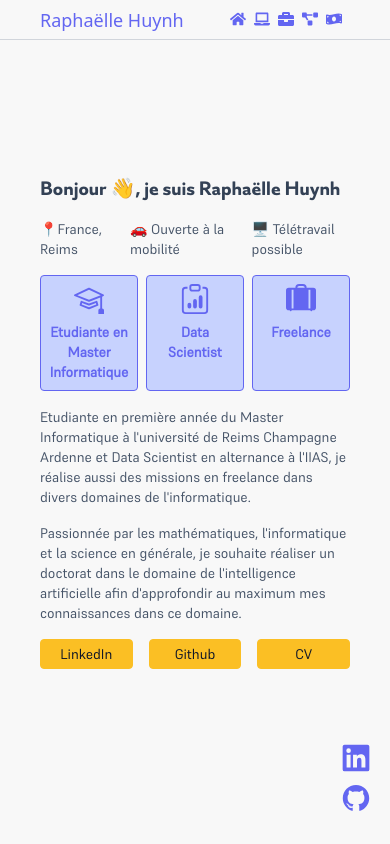
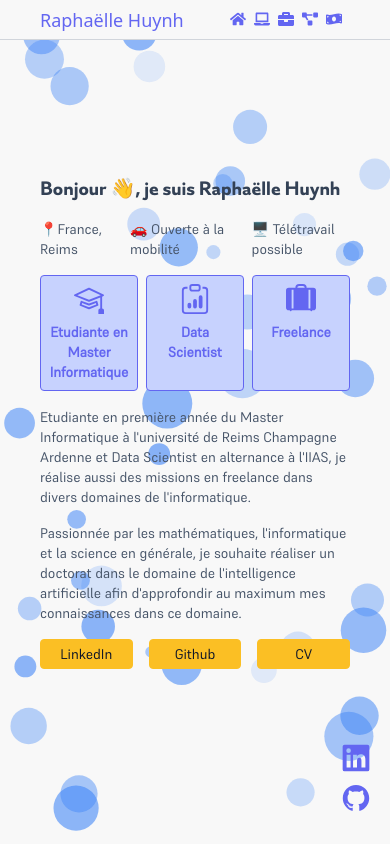
Before and after one commit to RaphHuynh/portfolio, a React (Vite) app: page / in a window 390 px wide. Shown: the top 844 px of the page. Built offline with nearby package versions, Linux system fonts and the light colour scheme.

Commit message:
bubbles effect

```diff
--- a/src/App.jsx
+++ b/src/App.jsx
@@ -9,6 +9,7 @@ import Experience from './components/page/Experience';
 import Work from './components/page/Work';
 import AOS from 'aos';
 import Tarif from './components/page/Tarif';
+import AnimatedBubbles from './components/effect/AnimatedBubbles';
 
 AOS.init({
   once: true,
@@ -47,6 +48,7 @@ function App() {
   return (
     <div className='w-full'>
       <Nav/>
+      <AnimatedBubbles/>
       <NavReseaux
         github={github}
         linkedln={linkedln}
--- /dev/null
+++ b/src/components/effect/AnimatedBubbles.jsx
@@ -0,0 +1,74 @@
+import React, { useEffect, useRef } from 'react';
+
+const AnimatedBubbles = () => {
+  const canvasRef = useRef(null);
+
+  useEffect(() => {
+    const canvas = canvasRef.current;
+    const ctx = canvas.getContext('2d');
+    canvas.width = window.innerWidth;
+    canvas.height = window.innerHeight;
+
+    const bubbles = [];
+    const bubbleCount = 50;
+
+    class Bubble {
+        constructor() {
+          this.x = Math.random() * canvas.width;
+          this.y = canvas.height + Math.random() * canvas.height;
+          this.radius = Math.random() * 20 + 5;
+          this.speed = Math.random() * 3 + 1;
+          this.opacity = Math.random() * 0.5 + 0.1;
+        }
+
+        draw() {
+          ctx.beginPath();
+          ctx.arc(this.x, this.y, this.radius, 0, Math.PI * 2);
+          ctx.fillStyle = `rgba(59, 130, 246, ${this.opacity})`;
+          ctx.fill();
+        }
+
+        update() {
+          this.y -= this.speed;
+          if (this.y + this.radius < 0) {
+            this.y = canvas.height + this.radius;
+          }
+        }
+      }
+
+    for (let i = 0; i < bubbleCount; i++) {
+      bubbles.push(new Bubble());
+    }
+
+    function animate() {
+      ctx.clearRect(0, 0, canvas.width, canvas.height);
+      bubbles.forEach(bubble => {
+        bubble.draw();
+        bubble.update();
+      });
+      requestAnimationFrame(animate);
+    }
+
+    animate();
+
+    const handleResize = () => {
+      canvas.width = window.innerWidth;
+      canvas.height = window.innerHeight;
+    };
+
+    window.addEventListener('resize', handleResize);
+
+    return () => {
+      window.removeEventListener('resize', handleResize);
+    };
+  }, []);
+
+  return (
+    <canvas
+      ref={canvasRef}
+      className="fixed inset-0 z-0"
+    />
+  );
+};
+
+export default AnimatedBubbles;
--- a/src/components/navigation/Nav.jsx
+++ b/src/components/navigation/Nav.jsx
@@ -13,7 +13,7 @@ function Nav() {
 
     return (
         <div>
-            <nav className="fixed w-full h-10 lg:h-20 z-10 px-10 lg:px-32 border-b border-gray-300 flex justify-between">
+            <nav className="fixed w-full h-10 lg:h-20 z-20 px-10 lg:px-32 border-b border-gray-300 flex justify-between">
                 <div className='flex items-center w-full justify-between'>
                     <h3 className='text-indigo-500 text-lg md:text-2xl'>Raphaëlle Huynh</h3>
                     <div className='flex'>
--- a/src/components/navigation/NavReseaux.jsx
+++ b/src/components/navigation/NavReseaux.jsx
@@ -7,7 +7,7 @@ function NavReseaux(props){
 
     //Affichage
     return [
-        <div className="fixed z-10 lg:bottom-0 lg:left-0 lg:right-full lg:mx-8 ml-auto right-5 bottom-5 w-fit">
+        <div className="fixed z-20 lg:bottom-0 lg:left-0 lg:right-full lg:mx-8 ml-auto right-5 bottom-5 w-fit">
             <a href={props.linkedln.content} target="_blank" rel="noreferrer">
                 <svg viewBox="0 0 128 128" className="transition delay-75 w-7 fill-indigo-500 hover:fill-indigo-300">
                     <path d="M116 3H12a8.91 8.91 0 00-9 8.8v104.42a8.91 8.91 0 009 8.78h104a8.93 8.93 0 009-8.81V11.77A8.93 8.93 0 00116 3zM39.17 107H21.06V48.73h18.11zm-9-66.21a10.5 10.5 0 1110.49-10.5 10.5 10.5 0 01-10.54 10.48zM107 107H88.89V78.65c0-6.75-.12-15.44-9.41-15.44s-10.87 7.36-10.87 15V107H50.53V48.73h17.36v8h.24c2.42-4.58 8.32-9.41 17.13-9.41C103.6 47.28 107 59.35 107 75z"></path>
--- a/src/components/page/Competence.jsx
+++ b/src/components/page/Competence.jsx
@@ -17,7 +17,7 @@ function Competence(){
 
     //Affichage
     return (
-        <section className='flex flex-col min-h-screen w-full p-10 lg:px-32 justify-center' id="Competence">
+        <section className='flex flex-col min-h-screen w-full p-10 lg:px-32 justify-center z-10' id="Competence">
             <h1 className='text-2xl md:text-3xl lg:text-5xl text-slate-700 h-fit py-2 w-fit mb-10' data-aos="fade-up">
                 💻 Compétences
             </h1>
--- a/src/components/page/Experience.jsx
+++ b/src/components/page/Experience.jsx
@@ -90,7 +90,7 @@ function Experience() {
     ];
 
     return (
-        <section className='flex flex-col min-h-screen w-full p-10 lg:px-32 justify-center' id="Experience">
+        <section className='flex flex-col min-h-screen w-full p-10 lg:px-32 justify-center z-10' id="Experience">
             <h1 className='text-2xl md:text-3xl lg:text-5xl text-slate-700 h-fit py-2 w-fit mb-10'
                 data-aos="fade-up"
             >
--- a/src/components/page/Home.jsx
+++ b/src/components/page/Home.jsx
@@ -36,20 +36,20 @@ const itemVariants = (delay) => ({
 function Home() {
     return (
         <motion.section
-            className='flex flex-col sm:flex-row min-h-screen w-full px-10 lg:px-32 gap-20 items-center justify-center'
+            className='flex flex-col sm:flex-row min-h-screen w-full px-10 lg:px-32 gap-20 items-center justify-center z-10'
             id='Home'
             variants={fadeInOutVariants}
             initial='hidden'
             animate='visible'
             exit='exit'
         >
-            <motion.article className='w-full lg:w-2/3'>
-                <motion.h1 className='text-xl md:text-4xl lg:text-6xl pb-4 lg:pb-10 text-slate-700'
+            <motion.article className='w-full lg:w-2/3 z-10'>
+                <motion.h1 className='text-xl md:text-4xl lg:text-6xl pb-4 lg:pb-10 text-slate-700 z-10'
                     variants={itemVariants(0)}
                 >
                     Bonjour 👋, je suis Raphaëlle Huynh
                 </motion.h1>
-                <motion.p className='flex text-sm lg:text-lg pb-4 lg:pb-6 gap-4 text-slate-600'>
+                <motion.p className='flex text-sm lg:text-lg pb-4 lg:pb-6 gap-4 text-slate-600 z-10'>
                     <motion.span
                         variants={itemVariants(0.2)}
                     >
@@ -67,7 +67,7 @@ function Home() {
                     </motion.span>
                 </motion.p>
                 <motion.div className='grid grid-cols-3 gap-2 md:gap-4 pb-4 lg:pb-6'>
-                    <motion.div className='px-4 py-2 md:py-6 rounded flex flex-col items-center text-center h-full border border-indigo-500 bg-indigo-200'
+                    <motion.div className='px-4 py-2 md:py-6 rounded flex flex-col items-center text-center h-full border border-indigo-500 bg-indigo-200 z-10'
                         variants={itemVariants(0.8)}
                     >
                         <svg xmlns="http://www.w3.org/2000/svg" width="30" height="30" class="bi bi-mortarboard" viewBox="0 0 16 16" className='fill-indigo-500 mb-2'>
@@ -77,7 +77,7 @@ function Home() {
                         <p className='text-sm md:text-lg lg:text-xl font-black text-indigo-500'>Etudiante en Master Informatique</p>
                     </motion.div>
 
-                    <motion.div className='px-4 py-2 md:py-6 rounded flex flex-col items-center text-center h-full border border-indigo-500 bg-indigo-200'
+                    <motion.div className='px-4 py-2 md:py-6 rounded flex flex-col items-center text-center h-full border border-indigo-500 bg-indigo-200 z-10'
                         variants={itemVariants(1)}
                     >
                         <svg xmlns="http://www.w3.org/2000/svg" width="30" height="30" class="bi bi-mortarboard" viewBox="0 0 16 16" className='fill-indigo-500 mb-2'>
@@ -88,7 +88,7 @@ function Home() {
                         <p className='text-sm md:text-lg lg:text-xl font-black text-indigo-500'>Data Scientist</p>
                     </motion.div>
 
-                    <motion.div className='px-4 py-2 md:py-6 rounded flex flex-col items-center text-center h-full border border-indigo-500 bg-indigo-200'
+                    <motion.div className='px-4 py-2 md:py-6 rounded flex flex-col items-center text-center h-full border border-indigo-500 bg-indigo-200 z-10'
                         variants={itemVariants(1.2)}
                     >
                         <svg xmlns="http://www.w3.org/2000/svg" width="30" height="30" class="bi bi-mortarboard" viewBox="0 0 16 16" className='fill-indigo-500 mb-2'>
@@ -97,36 +97,36 @@ function Home() {
                         <p className='text-sm md:text-lg lg:text-xl font-black text-indigo-500'>Freelance</p>
                     </motion.div>
                 </motion.div>
-                <motion.p className='text-sm md:text-lg pb-4 lg:pb-6 text-slate-600'
+                <motion.p className='text-sm md:text-lg pb-4 lg:pb-6 text-slate-600 z-10'
                     variants={itemVariants(1.4)}
                 >
                     Etudiante en première année du Master Informatique à l'université de Reims Champagne Ardenne et Data Scientist en alternance à l'IIAS, je réalise aussi des missions en freelance dans divers domaines de l'informatique.
                 </motion.p>
-                <motion.p className='text-sm md:text-lg pb-4 lg:pb-6 text-slate-600'
+                <motion.p className='text-sm md:text-lg pb-4 lg:pb-6 text-slate-600 z-10'
                     variants={itemVariants(1.6)}
                 >
                     Passionnée par les mathématiques, l'informatique et la science en générale, je souhaite réaliser un doctorat dans le domaine de l'intelligence artificielle afin d'approfondir au maximum mes connaissances dans ce domaine.
                 </motion.p>
                 <motion.div className='flex grid grid-cols-3 gap-4 text-center md:w-1/2'
                 >
-                    <motion.a href={'https://www.linkedin.com/in/raphaëlle-huynh-46192919b/'} className='border border-amber-400 text-[#0f1628] px-2 py-1 bg-amber-400 hover:bg-indigo-300 hover:border-indigo-300 transition delay-75 text-sm md:text-lg rounded'
+                    <motion.a href={'https://www.linkedin.com/in/raphaëlle-huynh-46192919b/'} className='border border-amber-400 text-[#0f1628] px-2 py-1 bg-amber-400 hover:bg-indigo-300 hover:border-indigo-300 transition delay-75 text-sm md:text-lg rounded z-10'
                         variants={itemVariants(1.8)}
                     >
                         LinkedIn
                     </motion.a>
-                    <motion.a href={'https://github.com/RaphHuynh'} className='border border-amber-400 text-[#0f1628] px-2 py-1 bg-amber-400 hover:bg-indigo-300 hover:border-indigo-300 transition delay-75 text-sm md:text-lg rounded'
+                    <motion.a href={'https://github.com/RaphHuynh'} className='border border-amber-400 text-[#0f1628] px-2 py-1 bg-amber-400 hover:bg-indigo-300 hover:border-indigo-300 transition delay-75 text-sm md:text-lg rounded z-10'
                         variants={itemVariants(2)}
                     >
                         Github
                     </motion.a>
-                    <motion.a href={resume} className='border border-amber-400 text-[#0f1628] px-2 py-1 bg-amber-400 hover:bg-indigo-300 hover:border-indigo-300 transition delay-75 text-sm md:text-lg rounded'
+                    <motion.a href={resume} className='border border-amber-400 text-[#0f1628] px-2 py-1 bg-amber-400 hover:bg-indigo-300 hover:border-indigo-300 transition delay-75 text-sm md:text-lg rounded z-10'
                         variants={itemVariants(2.2)}
                     >
                         CV
                     </motion.a>
                 </motion.div>
             </motion.article>
-            <motion.aside className='hidden lg:block w-1/3'
+            <motion.aside className='hidden lg:block w-1/3 z-10'
                 variants={itemVariants(1.5)}
             >
                 <img src={"https://media.licdn.com/dms/image/D4E03AQE2qM_v5UQuAA/profile-displayphoto-shrink_800_800/0/1694529792449?e=2147483647&v=beta&t=n_5ZZft0O3O5HSOItCmqFyJRblehOuNuZTeAZBPvrpI"} className='rounded-full bg-indigo-500 p-1'></img>
--- a/src/components/page/Tarif.jsx
+++ b/src/components/page/Tarif.jsx
@@ -69,7 +69,7 @@ function Tarif(){
     };
 
     return(
-        <section className='flex flex-col w-full p-10 lg:px-32 justify-center bg-indigo-100' id="Tarifs">
+        <section className='flex flex-col w-full p-10 lg:px-32 justify-center bg-indigo-100 z-10' id="Tarifs">
             <div className='px-8 lg:px-32 flex flex-col'>
                 <h2
                     className='text-2xl md:text-3xl lg:text-4xl text-indigo-500 font-bold text-center mb-8'
--- a/src/components/page/Work.jsx
+++ b/src/components/page/Work.jsx
@@ -84,7 +84,7 @@ function Work() {
     };
 
     return (
-        <section className="flex flex-col min-h-screen w-full p-10 md:px-32 pb-20 justify-center" id="Projet">
+        <section className="flex flex-col min-h-screen w-full p-10 md:px-32 pb-20 justify-center z-10" id="Projet">
             <h1 className='text-2xl md:text-3xl lg:text-5xl text-slate-700 h-fit py-2 w-fit mb-10'
                 data-aos="fade-up"
             >
```
